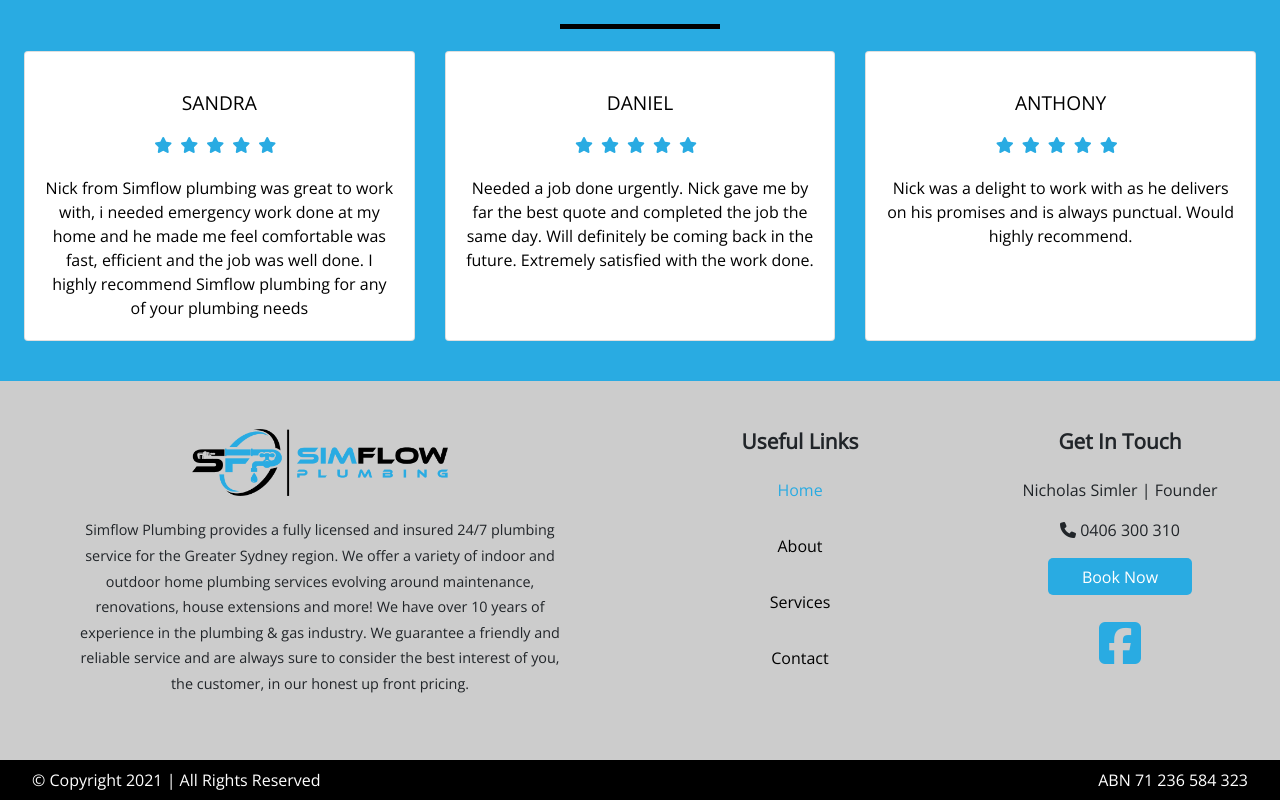
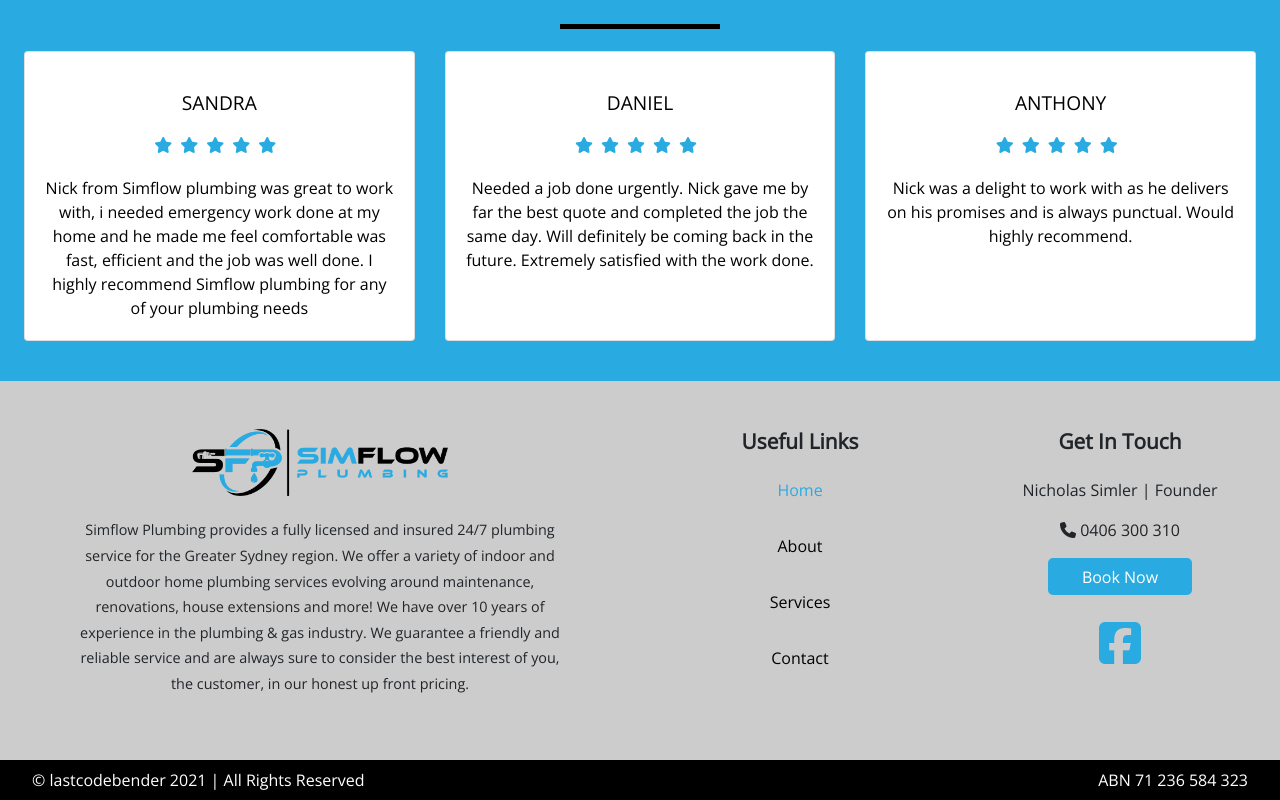
Before and after one commit to marcCodez/simflow-plumbing-react-website, a React (Create React App) app: page / in a window 1280 px wide. Shown: the part 1667-2467 px from the top of the page. Built offline with nearby package versions, Linux system fonts and the light colour scheme; the HTML template or start-up script is replaced by a standard one.

Commit message:
copyright update

```diff
--- a/src/components/Footer.js
+++ b/src/components/Footer.js
@@ -6,7 +6,7 @@ function Footer() {
         <>
         <FooterShortcut/>
         <footer className="footer-container">
-            <p>© Copyright 2021 | All Rights Reserved</p>
+            <p>© lastcodebender 2021 | All Rights Reserved</p>
             <p className="abn">ABN 71 236 584 323</p>
 
         </footer>
```
